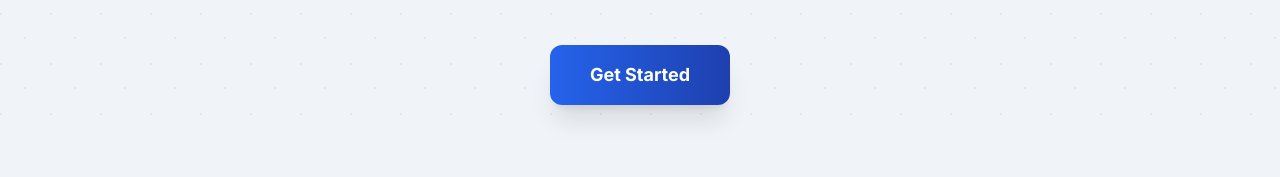
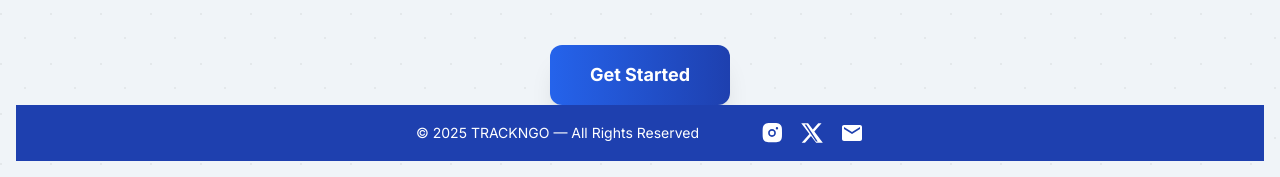
Before and after one commit to ShivenThakker/TrackNGo, a plain HTML site: page index.html in a window 1280 px wide. Shown: the part 787-964 px from the top of the page. Before the commit the page ends 908 px from the top, so only its background shows below. Drawn offline with nearby package versions, Linux system fonts and the light colour scheme.

Commit message:
Added footer to main page

```diff
--- a/index.html
+++ b/index.html
@@ -122,6 +122,29 @@
 
     </div>
 
+   <footer class="bg-blue-800 text-white p-4 w-full z-20">
+        <div class="max-w-md mx-auto flex justify-between items-center text-sm">
+            <span>© 2025 TRACKNGO — All Rights Reserved</span>
+            <div class="flex space-x-4">
+                <a href="#" aria-label="Instagram" class="hover:opacity-75 transition-opacity">
+                    <svg class="w-6 h-6" fill="currentColor" viewBox="0 0 24 24" aria-hidden="true">
+                        <path fill-rule="evenodd" d="M12.315 2c2.43 0 2.784.013 3.808.06 1.064.049 1.791.218 2.427.465a4.902 4.902 0 011.772 1.153 4.902 4.902 0 011.153 1.772c.247.636.416 1.363.465 2.427.048 1.024.06 1.378.06 3.808s-.012 2.784-.06 3.808c-.049 1.064-.218 1.791-.465 2.427a4.902 4.902 0 01-1.153 1.772 4.902 4.902 0 01-1.772 1.153c-.636.247-1.363.416-2.427.465-1.024.048-1.378.06-3.808.06s-2.784-.012-3.808-.06c-1.064-.049-1.791-.218-2.427-.465a4.902 4.902 0 01-1.772-1.153 4.902 4.902 0 01-1.153-1.772c-.247-.636-.416-1.363-.465-2.427-.048-1.024-.06-1.378-.06-3.808s.012-2.784.06-3.808c.049-1.064.218-1.791.465-2.427a4.902 4.902 0 011.153-1.772A4.902 4.902 0 016.08 2.525c.636-.247 1.363-.416 2.427-.465C9.53 2.013 9.884 2 12.315 2zM12 8.118c-2.147 0-3.882 1.735-3.882 3.882s1.735 3.882 3.882 3.882 3.882-1.735 3.882-3.882-1.735-3.882-3.882-3.882zM12 14.3a2.3 2.3 0 110-4.6 2.3 2.3 0 010 4.6zm4.965-8.22a1.2 1.2 0 110 2.4 1.2 1.2 0 010-2.4z" clip-rule="evenodd"/>
+                    </svg>
+                </a>
+                <a href="#" aria-label="Twitter" class="hover:opacity-75 transition-opacity">
+                    <svg class="w-6 h-6" fill="currentColor" viewBox="0 0 24 24" aria-hidden="true">
+                        <path d="M18.244 2.25h3.308l-7.227 8.26 8.502 11.24H16.17l-5.214-6.817L4.99 21.75H1.68l7.73-8.835L1.254 2.25H8.08l4.713 6.231L18.244 2.25zM16.06 20.445h1.638L6.41 3.555H4.632l11.43 16.89z"/>
+                    </svg>
+                </a>
+                <a href="mailto:contact@trackngo.com" aria-label="Gmail" class="hover:opacity-75 transition-opacity">
+                    <svg class="w-6 h-6" fill="currentColor" viewBox="0 0 24 24" aria-hidden="true">
+                        <path d="M20 4H4c-1.1 0-1.99.9-1.99 2L2 18c0 1.1.9 2 2 2h16c1.1 0 2-.9 2-2V6c0-1.1-.9-2-2-2zm0 4l-8 5-8-5V6l8 5 8-5v2z"/>
+                    </svg>
+                </a>
+            </div>
+        </div>
+    </footer>
+
     <script src="script.js" defer></script>
 
 </body>
```
